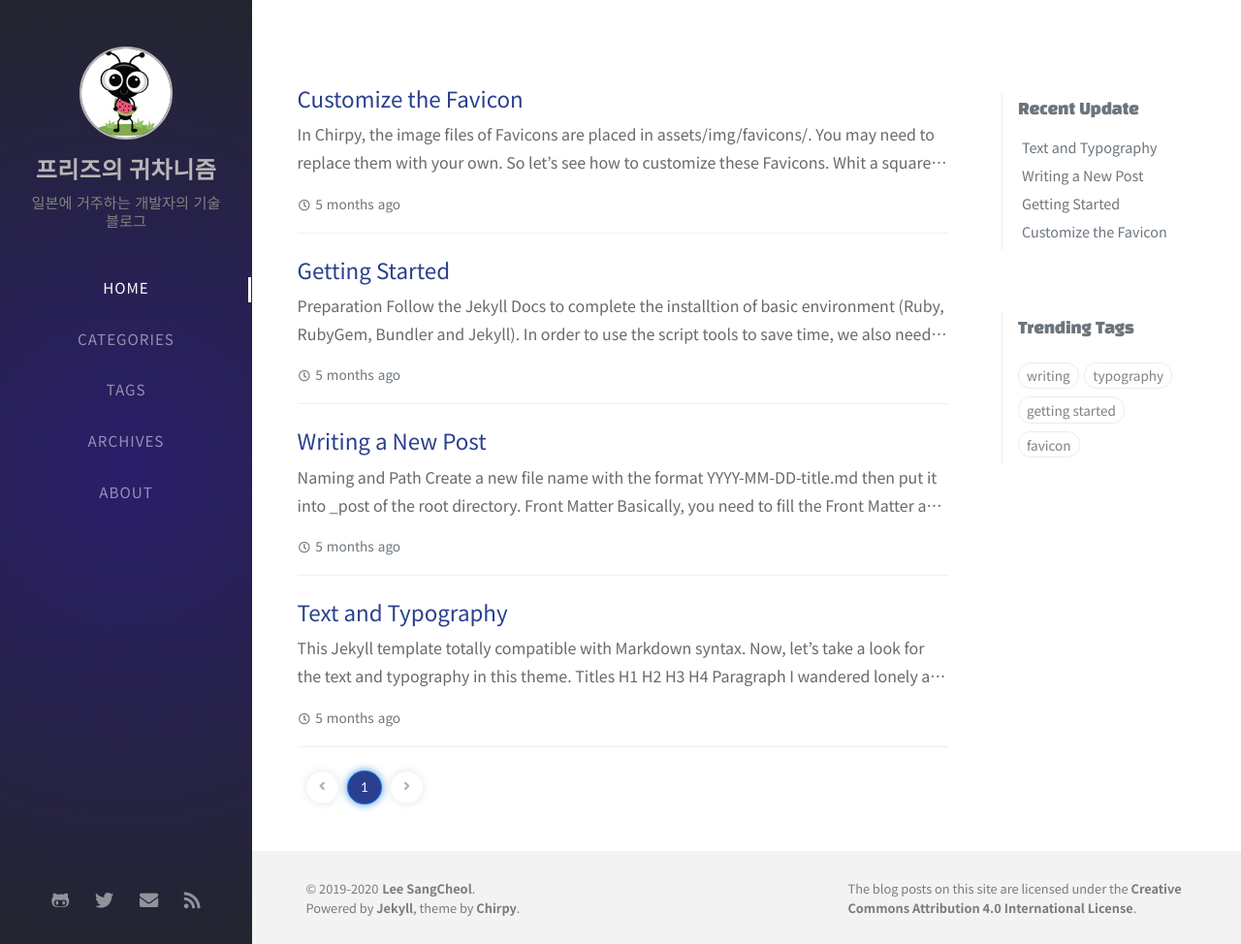
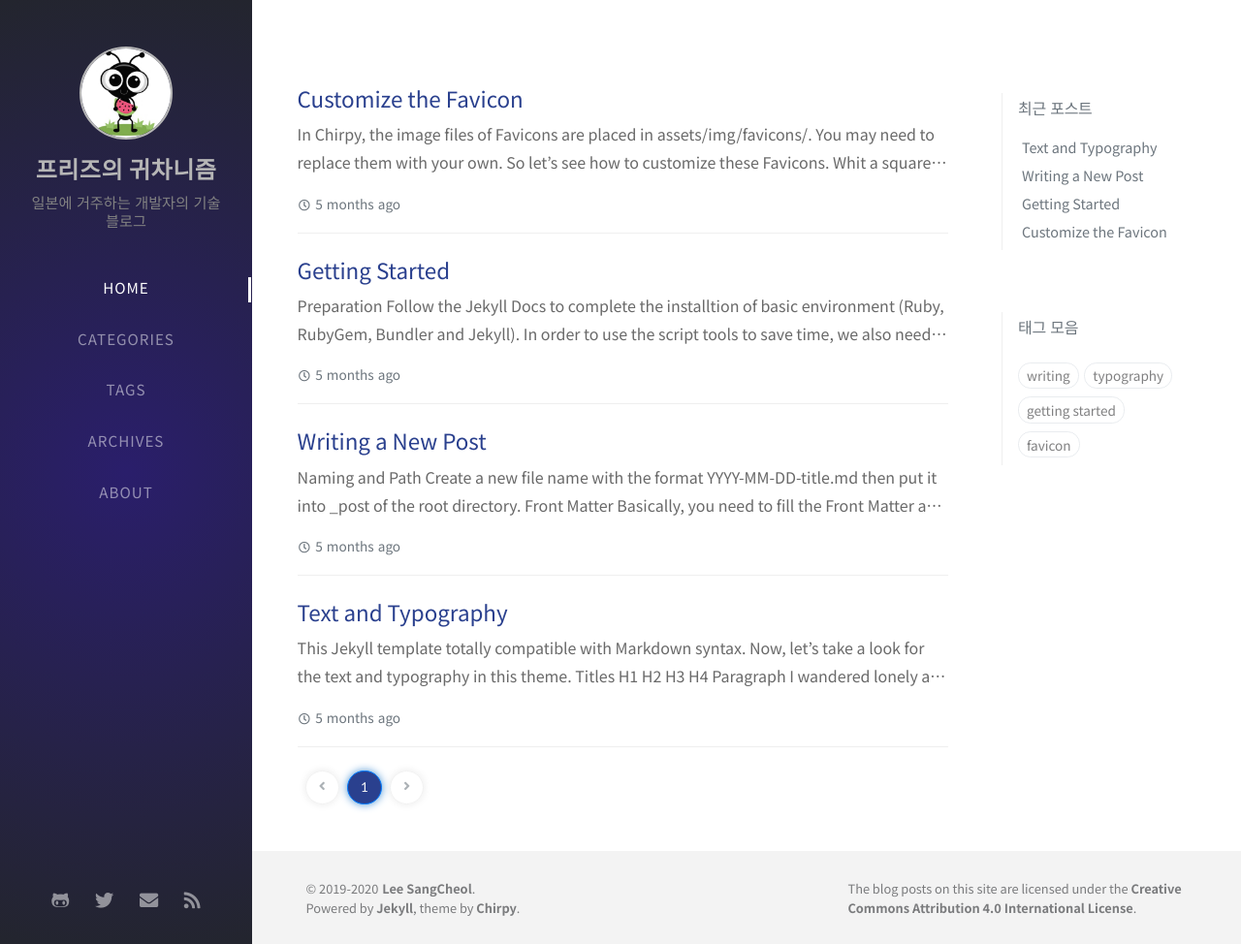
Before and after one commit to FREEZ2385/freez2385.github.io, a Jekyll site: the page built from index.html, in a window 1280 px wide and 974 px high. Shown: the whole window at 97% size. Built offline with Jekyll 4.4.1, drawn with Linux system fonts in a browser that asks for light colours; nearby versions of some CDN libraries; the list of posts is cut into pages by our own code; comment, search, counter and statistics services are not loaded.

Commit message:
Update label.yml

```diff
--- a/_data/label.yml
+++ b/_data/label.yml
@@ -12,9 +12,9 @@ tabs:
   - { name: "About", path: tabs, url: about, icon: 'fas fa-info'}
 
 panel:
-  lastmod: "Recent Update"
-  trending_tags: "Trending Tags"
-  toc: "Contents"
+  lastmod: "최근 포스트"
+  trending_tags: "태그 모음"
+  toc: "목차"
 
 post:
   relate_posts: "Further Reading"
```
